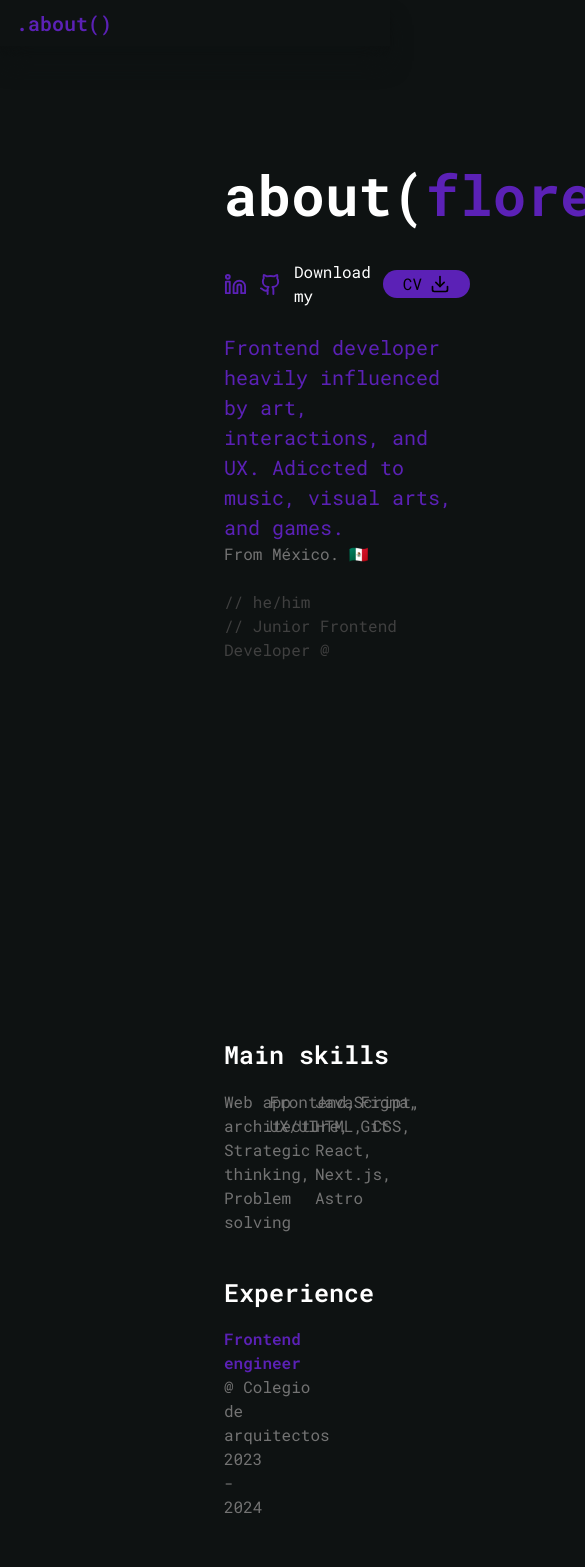
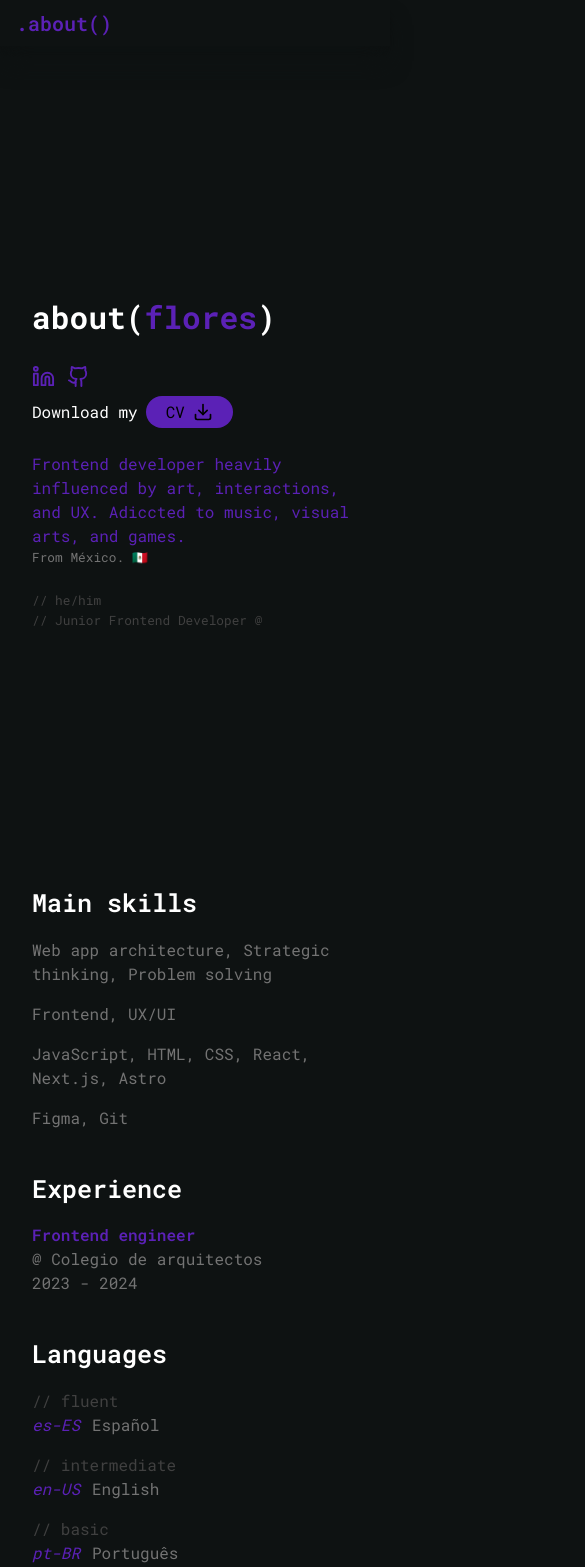
Before and after one commit to floreesleo/portafolio, a Next.js app: page /about in a window 390 px wide. Shown: the top 1567 px of the page, 585 px wide, since content can reach past the window. Built offline with nearby package versions, Linux system fonts and the light colour scheme; what tailwindcss-animated would draw is missing.

Commit message:
feat: ✨ Responsive design for About page
Se actualizan los componentes del About page para ser responsivos en los dispositivos mobiles.

```diff
--- a/src/app/about/page.tsx
+++ b/src/app/about/page.tsx
@@ -8,7 +8,7 @@ import {
 
 export default function AboutPage() {
   return (
-    <div className="flex flex-col space-y-10 py-28 pl-48">
+    <div>
       <MyDescription />
       <div className="space-y-10">
         <MainSkills />
--- a/src/components/about/Experience.tsx
+++ b/src/components/about/Experience.tsx
@@ -8,7 +8,7 @@ export default function Experience() {
       </Reveal>
 
       {/* cambiar el valor del grid-col-4 para que se adapten bien los textos de cada ul */}
-      <div className="grid grid-cols-3 gap-6 text-neutral-500">
+      <div className="grid grid-cols-1 gap-6 text-neutral-500 lg:grid-cols-3">
         <ul className="text-neutral-500">
           <Reveal>
             <li className="text-lg font-semibold text-violet-800">
--- a/src/components/about/Hobbies.tsx
+++ b/src/components/about/Hobbies.tsx
@@ -6,7 +6,7 @@ export default function Hobbies() {
       <Reveal>
         <h2 className="text-start text-2xl font-semibold">Also busy with</h2>
       </Reveal>
-      <div className="grid grid-cols-4 gap-4 text-neutral-500">
+      <div className="grid grid-cols-1 gap-4 text-neutral-500 lg:grid-cols-4">
         <Reveal>
           <span>Pet my dogs</span>
         </Reveal>
--- a/src/components/about/Languages.tsx
+++ b/src/components/about/Languages.tsx
@@ -6,14 +6,15 @@ export default function Languages() {
       <Reveal>
         <h2 className="text-start text-2xl font-semibold">Languages</h2>
       </Reveal>
-      <div className="grid grid-cols-4 gap-4">
+
+      <div className="grid grid-cols-1 gap-4 lg:grid-cols-4">
         <div className="flex flex-col">
           <Reveal>
             <h4 className="text-neutral-700">{"// fluent"}</h4>
           </Reveal>
           <ul className="flex flex-row space-x-2">
             <Reveal>
-              <li className="italic text-violet-800">es-ES</li>
+              <li className="mr-1 italic text-violet-800">es-ES</li>
             </Reveal>
             <Reveal>
               <li className="text-neutral-500">Español</li>
@@ -27,7 +28,7 @@ export default function Languages() {
           </Reveal>
           <ul className="flex flex-row space-x-2">
             <Reveal>
-              <li className="italic text-violet-800">en-US</li>
+              <li className="mr-1 italic text-violet-800">en-US</li>
             </Reveal>
             <Reveal>
               <li className="text-neutral-500">English</li>
@@ -42,7 +43,7 @@ export default function Languages() {
 
           <ul className="flex flex-row space-x-2">
             <Reveal>
-              <li className="italic text-violet-800">pt-BR</li>
+              <li className="mr-1 italic text-violet-800">pt-BR</li>
             </Reveal>
             <Reveal>
               <li className="text-neutral-500">Português</li>
--- a/src/components/about/MainSkills.tsx
+++ b/src/components/about/MainSkills.tsx
@@ -6,7 +6,7 @@ export default function MainSkills() {
       <Reveal>
         <h2 className="text-start text-2xl font-semibold">Main skills</h2>
       </Reveal>
-      <div className="grid grid-cols-4 gap-4 text-neutral-500">
+      <div className="grid grid-cols-1 gap-4 text-neutral-500 lg:grid-cols-4">
         <Reveal>
           <span>Web app architecture, Strategic thinking, Problem solving</span>
         </Reveal>
--- a/src/components/about/MyDescription.tsx
+++ b/src/components/about/MyDescription.tsx
@@ -4,17 +4,18 @@ import { Reveal } from "@/components/motion";
 
 export default function MyDescription() {
   return (
-    <div className="text-lg flex h-screen flex-col items-start space-y-6">
+    <div className="flex h-screen flex-col justify-center space-y-6 lg:items-start">
       <Reveal>
-        <h1 className="text-6xl font-black">
+        <h1 className="text-3xl font-black lg:text-6xl">
           about(<span className="text-violet-800">flores</span>)
         </h1>
       </Reveal>
 
-      {/* Este div solo se usa para dividir los elementos verticalmente y darle una animación en general al contenedor completo */}
+      {/* Este div solo se usa para dividir los elementos verticalmente */}
       <div className="space-y-6">
         {/* Enlaces a mis redes */}
 
+        <div className="flex flex-col items-start space-y-2 lg:flex-row lg:space-x-2">
           <Reveal>
             <div className="flex flex-row items-center space-x-3">
               <Link
@@ -32,30 +33,38 @@ export default function MyDescription() {
                   size={23}
                 />
               </Link>
+            </div>
+          </Reveal>
+          <Reveal>
+            <div className="flex flex-row items-center space-x-2">
               <span>Download my</span>
               <a
                 href="/leonardo.azael.cv.pdf"
                 download="leonardo.azael.cv.pdf"
-              className="flex cursor-pointer select-none items-center rounded-3xl bg-violet-800 px-5 py-0.5 text-black transition-colors duration-500 hover:bg-white"
+                className="flex cursor-pointer select-none items-center rounded-3xl bg-violet-800 px-5 py-1 text-black transition-colors duration-500 hover:bg-white"
               >
                 {/* revisar como hacer para que se descargue el pdf de mi cv */}
                 CV <Download size={20} className="ml-2" strokeWidth={2} />
               </a>
             </div>
           </Reveal>
+        </div>
+
         {/* Descripción */}
         <div>
           <Reveal>
-            <p className="text-xl text-violet-800">
+            <p className="pr-6 text-base text-violet-800 lg:pr-0 lg:text-xl">
               Frontend developer heavily influenced by art, interactions, and
               UX. Adiccted to music, visual arts, and games.
             </p>
           </Reveal>
           <Reveal>
-            <p className="text-neutral-500">From México. 🇲🇽</p>
+            <p className="text-sm text-neutral-500 lg:text-base">
+              From México. 🇲🇽
+            </p>
           </Reveal>
         </div>
-        <div className="text-neutral-700">
+        <div className="text-sm text-neutral-700 lg:text-base">
           <Reveal>
             {/* Sexo */}
             <p>{"// he/him"}</p>
```
Lines whose indentation alone changed are shown as unchanged.
